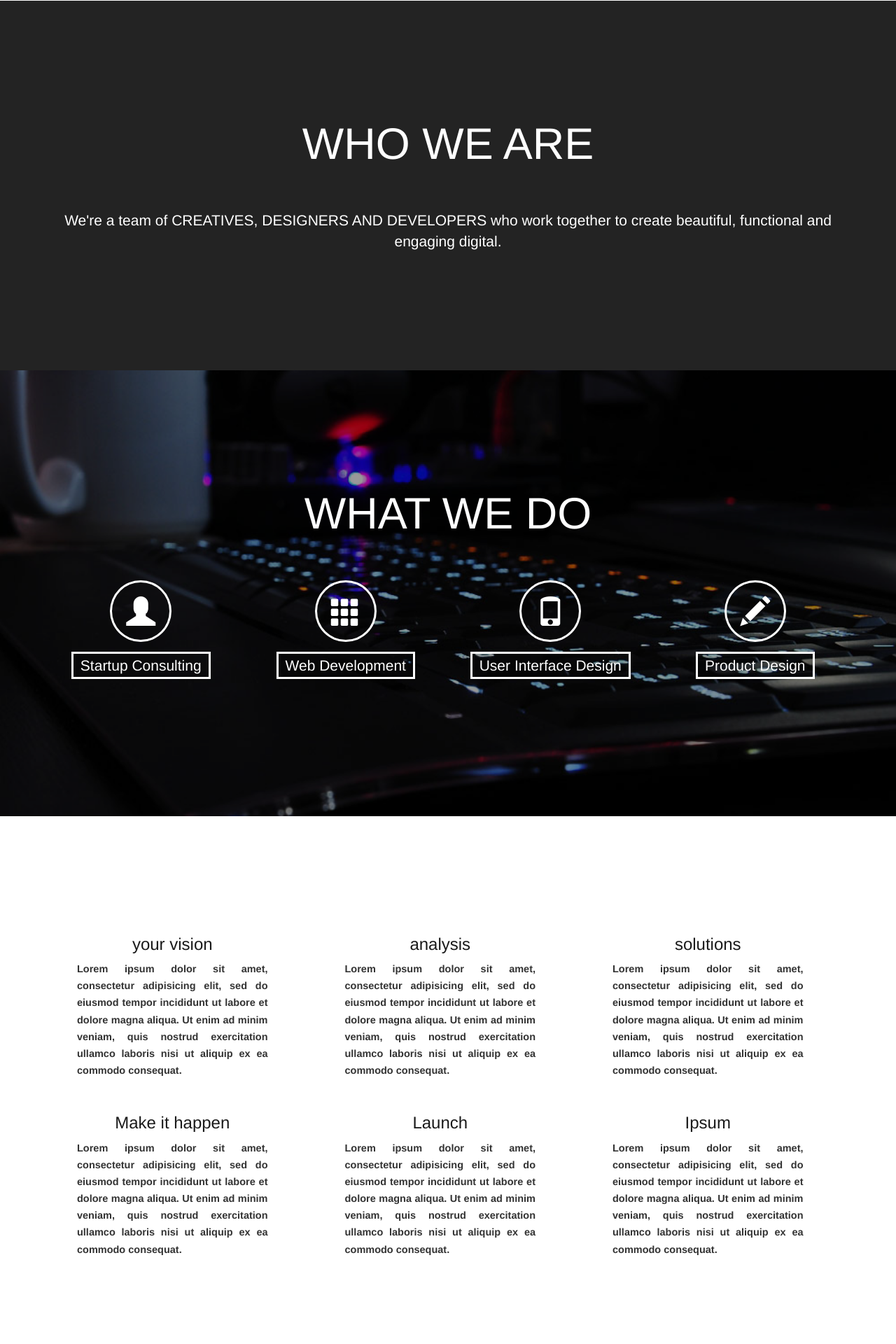
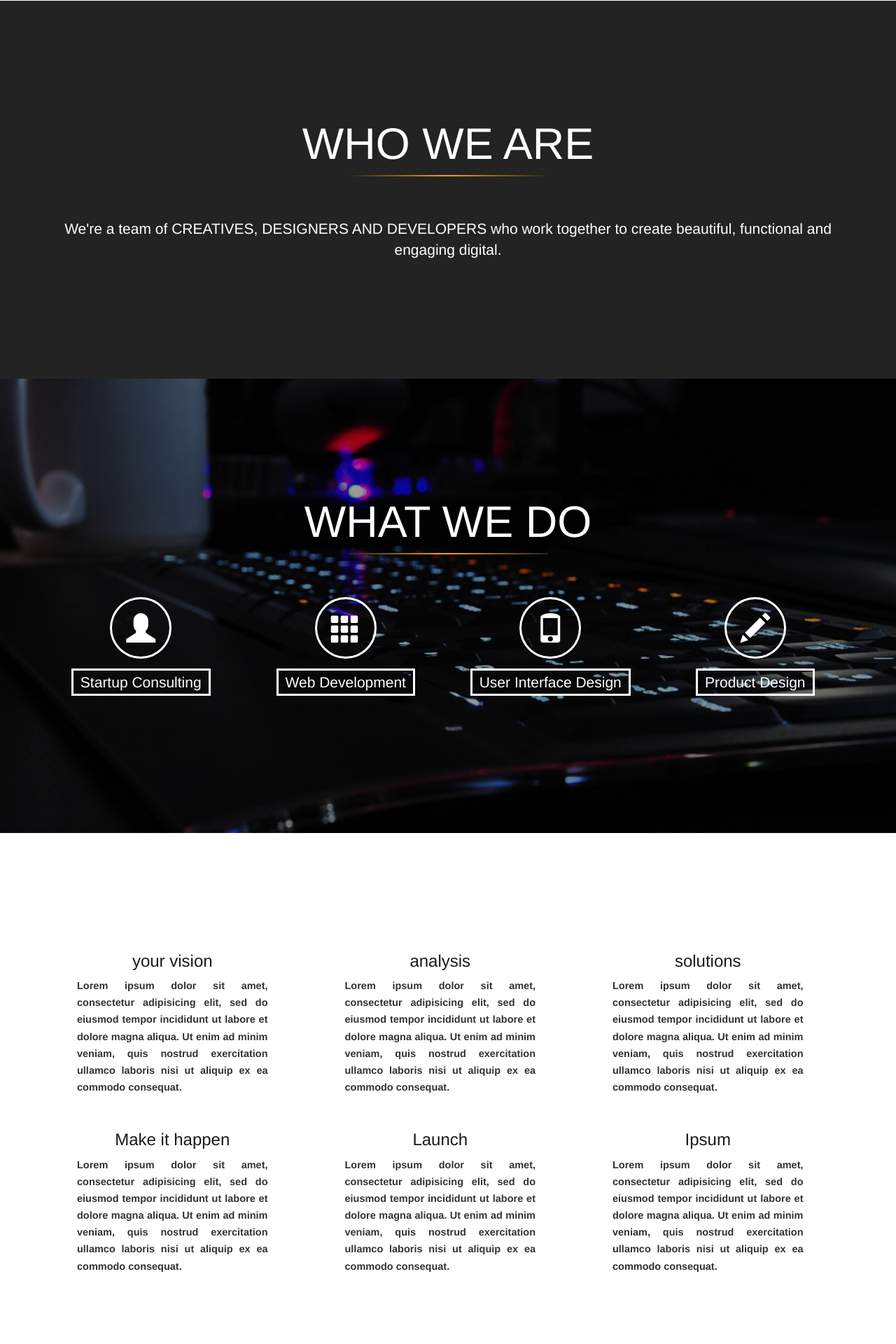
Before and after one commit to KakaoMedia/kakaomedia.github.io, a Jekyll site: the page built from index.html, in a window 1280 px wide. Shown: the part 1190-3110 px from the top of the page at 70% size. Built offline with Jekyll 4.4.1, drawn with Linux system fonts in a browser that asks for light colours; Markdown is read by kramdown in place of the engine named in the settings.

Commit message:
Añadiendo linea debajo de los Titulos.

```diff
--- a/_includes/quote.html
+++ b/_includes/quote.html
@@ -1,5 +1,5 @@
 <div class="container">
 	<div class="lead">
-		<h2 class="sub_title">we make things happen</h2>
+		<h2>we make things happen</h2>
 	</div>
 </div>
--- a/css/style.css
+++ b/css/style.css
@@ -13,6 +13,15 @@
 	margin-bottom: 60px;
 }
 
+.main .sub_title:after {
+	background: #FFA500;
+	height: 2px;
+	content:'';
+	display: block;
+	margin: 10px auto 0;
+
+	background: -webkit-gradient(linear, 0 0, 100% 0, from(#232323), to(#232323), color-stop(50%, #FFA500));
+}
 
 .main .darker {
 	background: #000;
@@ -87,9 +96,10 @@ header a, header a:visited {  color: #FFF;  }
 	padding: 0;
 }
 
-#front_page .sub_title {
+#front_page h2 {
 	color: #F69136;
 	display: inline;
+	font-size: 3em;
 	margin: 0;
 	padding: 0;
 	position: relative;
@@ -112,7 +122,7 @@ header a, header a:visited {  color: #FFF;  }
 }
 
 @media (max-width: 767px) {
-	#front_page .sub_title {
+	#front_page h2 {
 		right: -150px;
 		top: -30px;
 	}
@@ -121,7 +131,7 @@ header a, header a:visited {  color: #FFF;  }
 @media (max-width: 495px) {
 	#front_page .main_title { font-size: 7em; }
 
-	#front_page .sub_title {
+	#front_page h2 {
 		font-size: 2em;
 		right: -110px;
 		top: -20px;
@@ -139,7 +149,10 @@ header a, header a:visited {  color: #FFF;  }
 /*------------------------------------*\
     $QUOTE
 \*------------------------------------*/
-#quote:after { border-top-color: #FFF;	}
+#quote h2 {
+	font-size: 3em;
+	margin-bottom: 60px;
+}
 
 
 
@@ -152,6 +165,8 @@ header a, header a:visited {  color: #FFF;  }
 	background-color: #232323;
 	color: #FFF;
 }
+
+#who_we_are .sub_title:after { width: 25%; }
 
 
 
@@ -169,6 +184,8 @@ header a, header a:visited {  color: #FFF;  }
 	-moz-background-size: cover;
 	-webkit-background-size: cover;
 }
+
+#what_we_do .sub_title:after { width: 25%; }
 
 #what_we_do .darker { opacity: 0.4; }
 
@@ -243,6 +260,8 @@ header a, header a:visited {  color: #FFF;  }
 	padding: 150px 15px 0;
 }
 
+#tools .sub_title:after { width: 50%; }
+
 #tools .resume_tools {
 	padding-left: 160px;
 	padding-right: 160px;
--- a/index.html
+++ b/index.html
@@ -8,7 +8,7 @@ title: Kakao Media Web Site
 	<div class="container">
 		<div class="lead">
 			<h1 class="main_title">Kakao</h1>
-			<h2 class="sub_title">media</h2>
+			<h2>media</h2>
 		</div>
 		<div class="lead info_list">
 			<div class="row">
```
